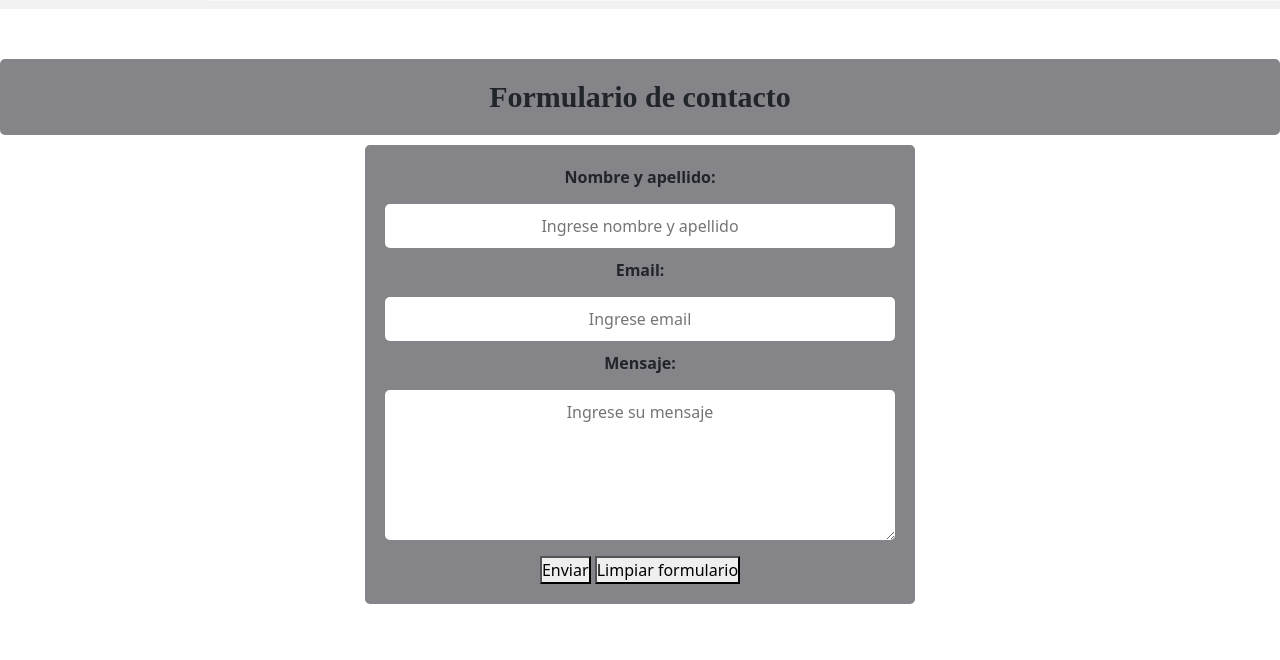
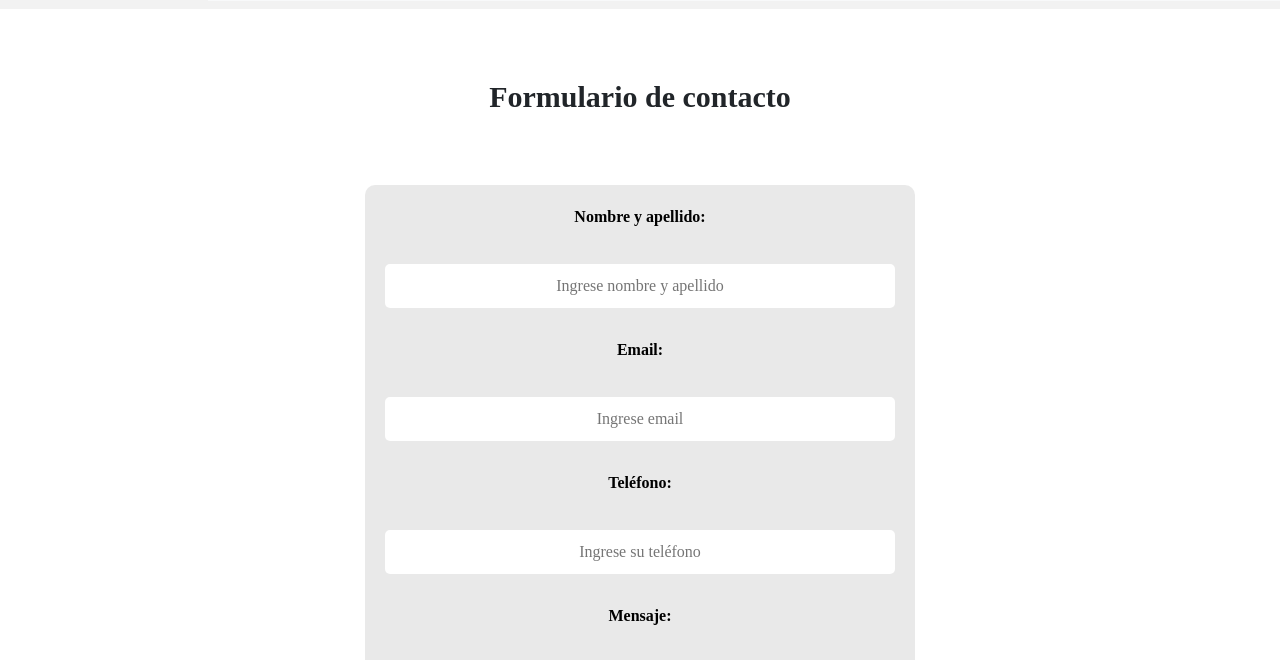
Before and after one commit to Lucianoluini/Final, a plain HTML site: page pages/contact.html in a window 1280 px wide. Shown: the part 111-771 px from the top of the page. Drawn offline with nearby package versions, Linux system fonts and the light colour scheme; a web font is replaced by a local one.

Commit message:
21-05-2023

```diff
--- a/pages/contact.html
+++ b/pages/contact.html
@@ -71,9 +71,11 @@
                         <input type="text" placeholder="Ingrese nombre y apellido" id="name" name="name" required>
                         <label for="email">Email:</label>
                         <input type="email" placeholder="Ingrese email" id="email" name="email" required>
+                        <label for="Tel">Teléfono:</label>
+                        <input type="tel" placeholder="Ingrese su teléfono" id="tel" name="tel" required>
                         <label for="message">Mensaje:</label>
                         <textarea placeholder="Ingrese su mensaje" id="message" name="message" required></textarea>
-                        <button type="submit">Enviar</button>
+                        <button type="submit">Enviar <i class="fa-solid fa-paper-plane"></i> </button>
                         <button type="reset">Limpiar formulario</button>
                     </form>
                 </div>
--- a/styles.css
+++ b/styles.css
@@ -96,8 +96,8 @@ nav ul li a:hover {
 }
 
 .titulocontacto {
-	background-color: #858488;
-	border-radius: 5px;
+	/* background-color: #858488; */
+	/* border-radius: 5px; */
 	padding: 20px;
 	font-family: "parrafos";
 	text-align: center;
@@ -119,10 +119,17 @@ nav ul li a:hover {
 }
 
 .contact-form {
-	background-color: #858488;
-	border-radius: 5px;
+	/* background-color: #858488; */
+	width: 550px;
+	background-color: rgba(22, 22, 22, 0.096);
 	padding: 20px;
-	width: 550px;
+	margin: 40px auto;
+	display: flex;
+	flex-direction: column;
+	gap: 20px;
+	font-family: "parrafos";
+	border-radius: 10px;
+	color: black;
 }
 
 label {
@@ -230,6 +237,19 @@ p {
     align-items: center;
     }
 
+	button {
+		cursor: pointer;
+		font-weight: 500;
+		background-color: rgb(127, 255, 195);
+	}
+
+	button:hover {
+		background-color: rgb(69, 240, 183);
+	}
+
+	button:active {
+		background-color: rgb(149, 241, 210);
+	}
 
 footer {
 	background-color: #f2f2f2;
```
